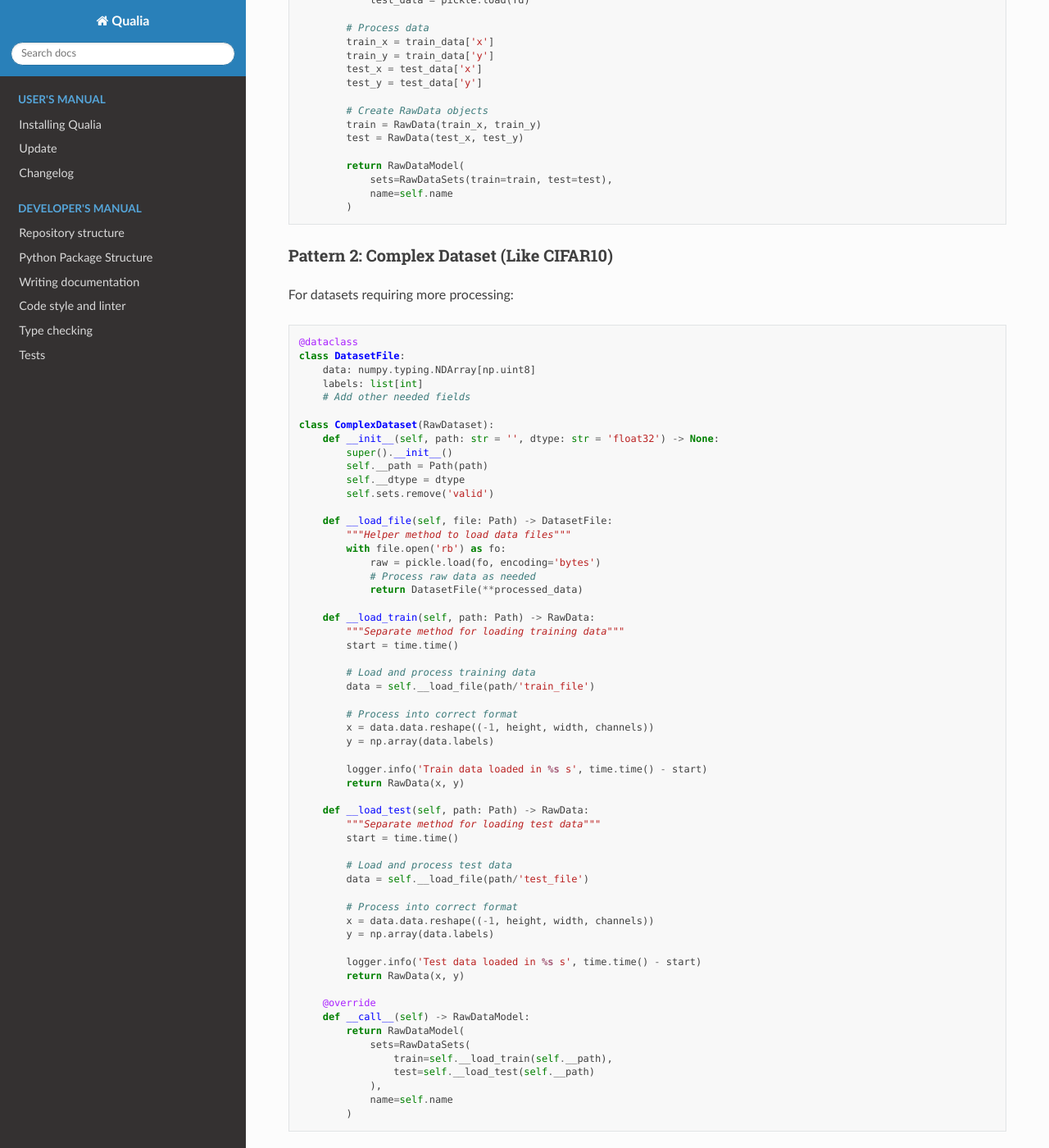
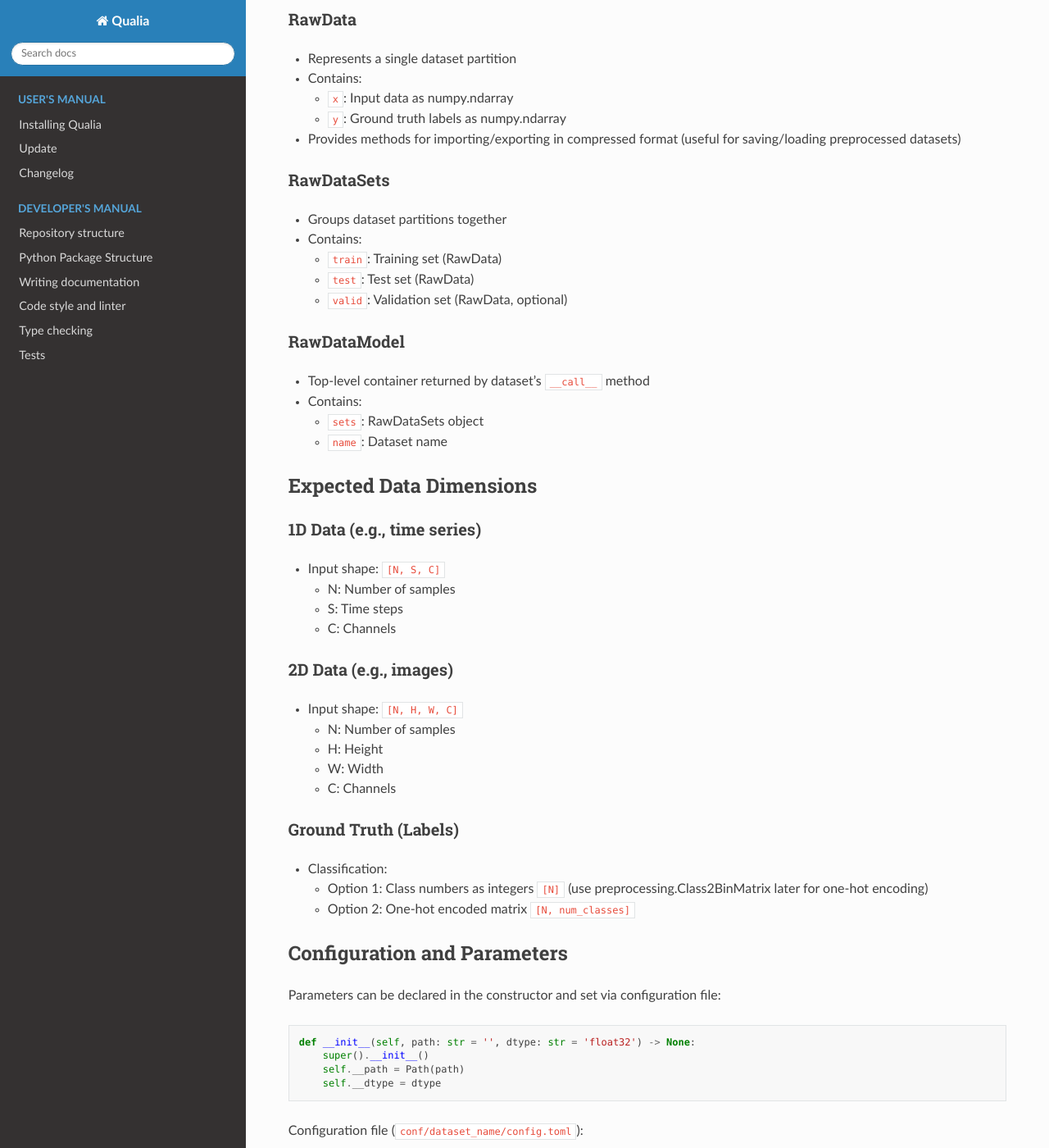
Before and after one commit to LEAT-EDGE/qualia, a Sphinx documentation site: the page built from docs/Developer/AddDataset.md, in a window 1280 px wide and 1400 px high, scrolled down 1074 px. Shown: the whole window at 82% size. Built offline with Sphinx 7.4.7 and the Read the Docs theme 3.1.0, drawn with Linux system fonts in a browser that asks for light colours; pages that are not in the unit, such as notebooks, are missing from menus; the version number could not be read and is left out; some of the changed text lies outside the part shown.

Commit message:
Dataset TOdo done

````diff
--- a/docs/Developer/AddDataset.md
+++ b/docs/Developer/AddDataset.md
@@ -2,12 +2,13 @@
 
 ## Base Structure
 
-The dataset implementation should follow this basic structure:
+Start by creating a new dataset class that inherits from `RawDataset`. Here's a complete example showing the essential structure:
 
 ```python
 from __future__ import annotations
 import sys
 import logging
+import numpy as np
 from pathlib import Path
 from qualia_core.datamodel import RawDataModel
 from qualia_core.datamodel.RawDataModel import RawData, RawDataSets
@@ -23,180 +24,95 @@
     def __init__(self, path: str) -> None:
         super().__init__()
         self.__path = Path(path)
-        # Remove validation if not needed
+        # Remove validation set if not needed
         self.sets.remove('valid')
-```
-
-## Implementation Patterns
-
-Let's look at two common patterns found in Qualia's datasets:
-
-### Pattern 1: Simple Dataset (Like BrainMIX)
-For datasets with straightforward loading from files:
-
-```python
-class SimpleDataset(RawDataset):
-    def __init__(self, path: str) -> None:
-        super().__init__()
-        self.__path = Path(path)
-        self.sets.remove('valid')  # If no validation set
 
     @override
     def __call__(self) -> RawDataModel:
-        # Load data files
-        with (self.__path/'train.pickle').open('rb') as fd:
-            train_data = pickle.load(fd)
-        with (self.__path/'test.pickle').open('rb') as fd:
-            test_data = pickle.load(fd)
+        # Load your data files here
+        # Example with numpy arrays:
+        train_x = np.load(self.__path / 'train_x.npy')  # Shape: [N, S, C] for 1D or [N, H, W, C] for 2D
+        train_y = np.load(self.__path / 'train_y.npy')  # Shape: [N] for class numbers
 
-        # Process data
-        train_x = train_data['x']
-        train_y = train_data['y']
-        test_x = test_data['x']
-        test_y = test_data['y']
+        test_x = np.load(self.__path / 'test_x.npy')
+        test_y = np.load(self.__path / 'test_y.npy')
 
-        # Create RawData objects
+        # Create RawData objects for each set
         train = RawData(train_x, train_y)
         test = RawData(test_x, test_y)
 
+        # Return the complete model
         return RawDataModel(
             sets=RawDataSets(train=train, test=test),
             name=self.name
         )
 ```
 
-### Pattern 2: Complex Dataset (Like CIFAR10)
-For datasets requiring more processing:
+## Core Data Structures
+
+### RawData
+- Represents a single dataset partition
+- Contains:
+  - `x`: Input data as numpy.ndarray
+  - `y`: Ground truth labels as numpy.ndarray
+- Provides methods for importing/exporting in compressed format (useful for saving/loading preprocessed datasets)
+
+### RawDataSets
+- Groups dataset partitions together
+- Contains:
+  - `train`: Training set (RawData)
+  - `test`: Test set (RawData)
+  - `valid`: Validation set (RawData, optional)
+
+### RawDataModel
+- Top-level container returned by dataset's `__call__` method
+- Contains:
+  - `sets`: RawDataSets object
+  - `name`: Dataset name
+
+## Expected Data Dimensions
+
+### 1D Data (e.g., time series)
+- Input shape: `[N, S, C]`
+  - N: Number of samples
+  - S: Time steps
+  - C: Channels
+
+### 2D Data (e.g., images)
+- Input shape: `[N, H, W, C]`
+  - N: Number of samples
+  - H: Height
+  - W: Width
+  - C: Channels
+
+### Ground Truth (Labels)
+- Classification:
+  - Option 1: Class numbers as integers `[N]` (use preprocessing.Class2BinMatrix later for one-hot encoding)
+  - Option 2: One-hot encoded matrix `[N, num_classes]`
+
+## Configuration and Parameters
+
+Parameters can be declared in the constructor and set via configuration file:
 
 ```python
-@dataclass
-class DatasetFile:
-    data: numpy.typing.NDArray[np.uint8]
-    labels: list[int]
-    # Add other needed fields
-
-class ComplexDataset(RawDataset):
-    def __init__(self, path: str = '', dtype: str = 'float32') -> None:
-        super().__init__()
-        self.__path = Path(path)
-        self.__dtype = dtype
-        self.sets.remove('valid')
-
-    def __load_file(self, file: Path) -> DatasetFile:
-        """Helper method to load data files"""
-        with file.open('rb') as fo:
-            raw = pickle.load(fo, encoding='bytes')
-            # Process raw data as needed
-            return DatasetFile(**processed_data)
-
-    def __load_train(self, path: Path) -> RawData:
-        """Separate method for loading training data"""
-        start = time.time()
-
-        # Load and process training data
-        data = self.__load_file(path/'train_file')
-
-        # Process into correct format
-        x = data.data.reshape((-1, height, width, channels))
-        y = np.array(data.labels)
-
-        logger.info('Train data loaded in %s s', time.time() - start)
-        return RawData(x, y)
-
-    def __load_test(self, path: Path) -> RawData:
-        """Separate method for loading test data"""
-        start = time.time()
-
-        # Load and process test data
-        data = self.__load_file(path/'test_file')
-
-        # Process into correct format
-        x = data.data.reshape((-1, height, width, channels))
-        y = np.array(data.labels)
-
-        logger.info('Test data loaded in %s s', time.time() - start)
-        return RawData(x, y)
-
-    @override
-    def __call__(self) -> RawDataModel:
-        return RawDataModel(
-            sets=RawDataSets(
-                train=self.__load_train(self.__path),
-                test=self.__load_test(self.__path)
-            ),
-            name=self.name
-        )
+def __init__(self, path: str = '', dtype: str = 'float32') -> None:
+    super().__init__()
+    self.__path = Path(path)
+    self.__dtype = dtype
 ```
 
-## Key Implementation Points
-
-1. **Type Hints and Imports**
-```python
-from __future__ import annotations  # Always include
-import sys
-from typing import override  # Use typing_extensions for Python < 3.12
-```
-
-2. **Logging**
-```python
-import logging
-logger = logging.getLogger(__name__)
-# Use throughout code:
-logger.info('Loading data...')
-logger.debug('Processing batch %d', batch_num)
-```
-
-3. **Path Handling**
-```python
-from pathlib import Path
-self.__path = Path(path)  # Convert string paths to Path objects
-```
-
-4. **Performance Monitoring**
-```python
-start = time.time()
-# ... load data ...
-logger.info('Operation completed in %s s', time.time() - start)
-```
-
-5. **Data Processing Helper Methods**
-```python
-def __process_data(self, raw_data: np.ndarray) -> np.ndarray:
-    """Create helper methods for data processing steps"""
-    # Reshape, normalize, etc.
-    return processed_data
-```
-
-## Best Practices from Existing Implementations
-
-1. **Use Private Methods**
-   - Prefix internal methods with double underscore
-   - Keep implementation details encapsulated
-
-2. **Handle Data Types**
-   - Allow dtype specification when relevant
-   - Convert data to correct type explicitly
-
-3. **Error Handling**
-   - Check file existence
-   - Validate data shapes and types
-   - Log errors appropriately
-
-4. **Documentation**
-   - Comment non-obvious processing steps
-   - Log important operations and timing
-   - Use proper type hints
-
-## Example Configuration
-
-Add configuration example in `conf/dataset_name/`:
-
+Configuration file (`conf/dataset_name/config.toml`):
 ```toml
 [dataset]
 name = "MyNewDataset"
-path = "path/to/data"
-dtype = "float32"  # If supported
+path = "path/to/data"  # accessed as params.path
+dtype = "float32"      # accessed as params.dtype
+```
 
-[preprocessing]
-# Add any needed preprocessing steps
+## Final Steps
+
+After creating your dataset class, import it in `__init__.py`:
+
+```python
+from .my_new_dataset import MyNewDataset
 ```
````
